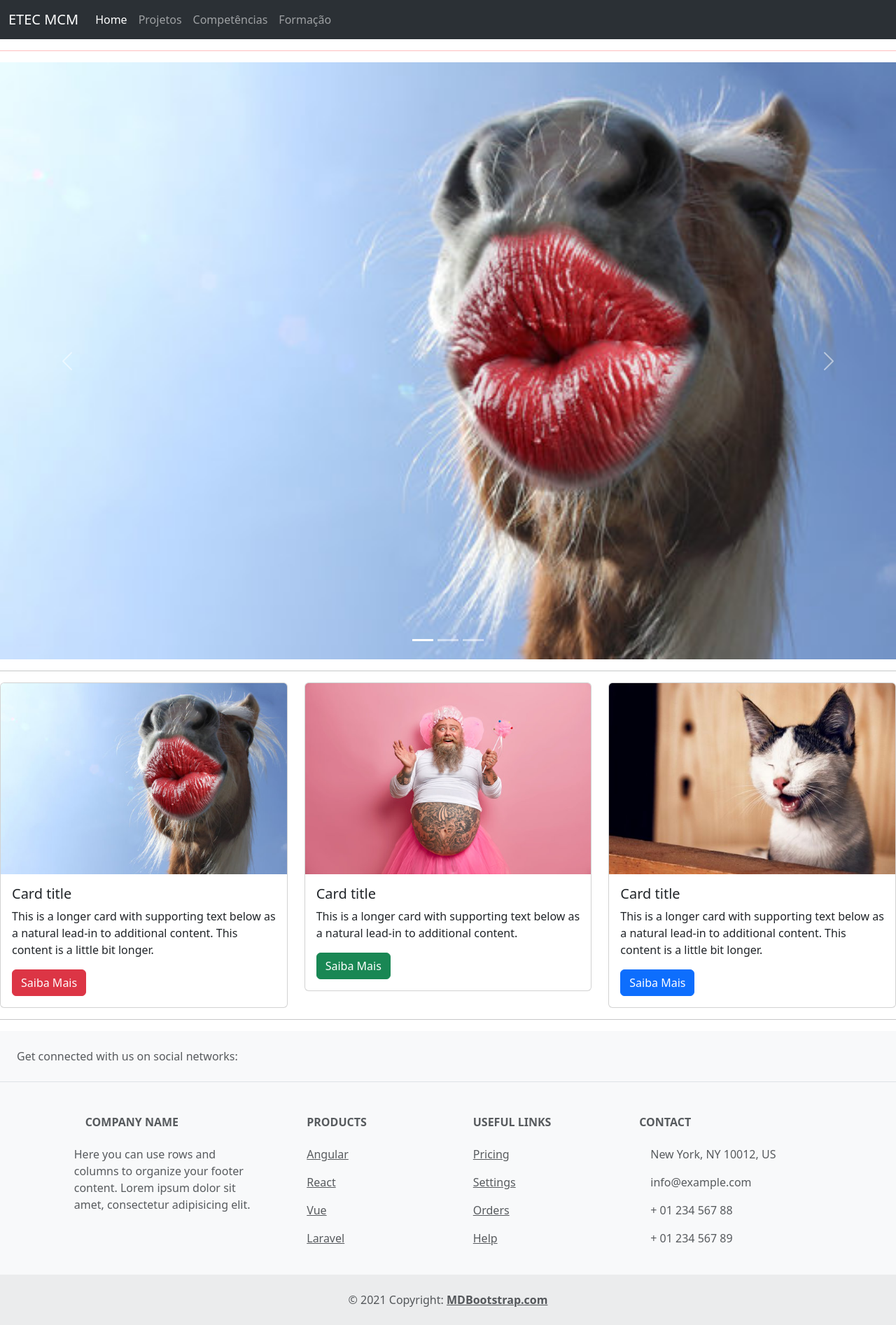
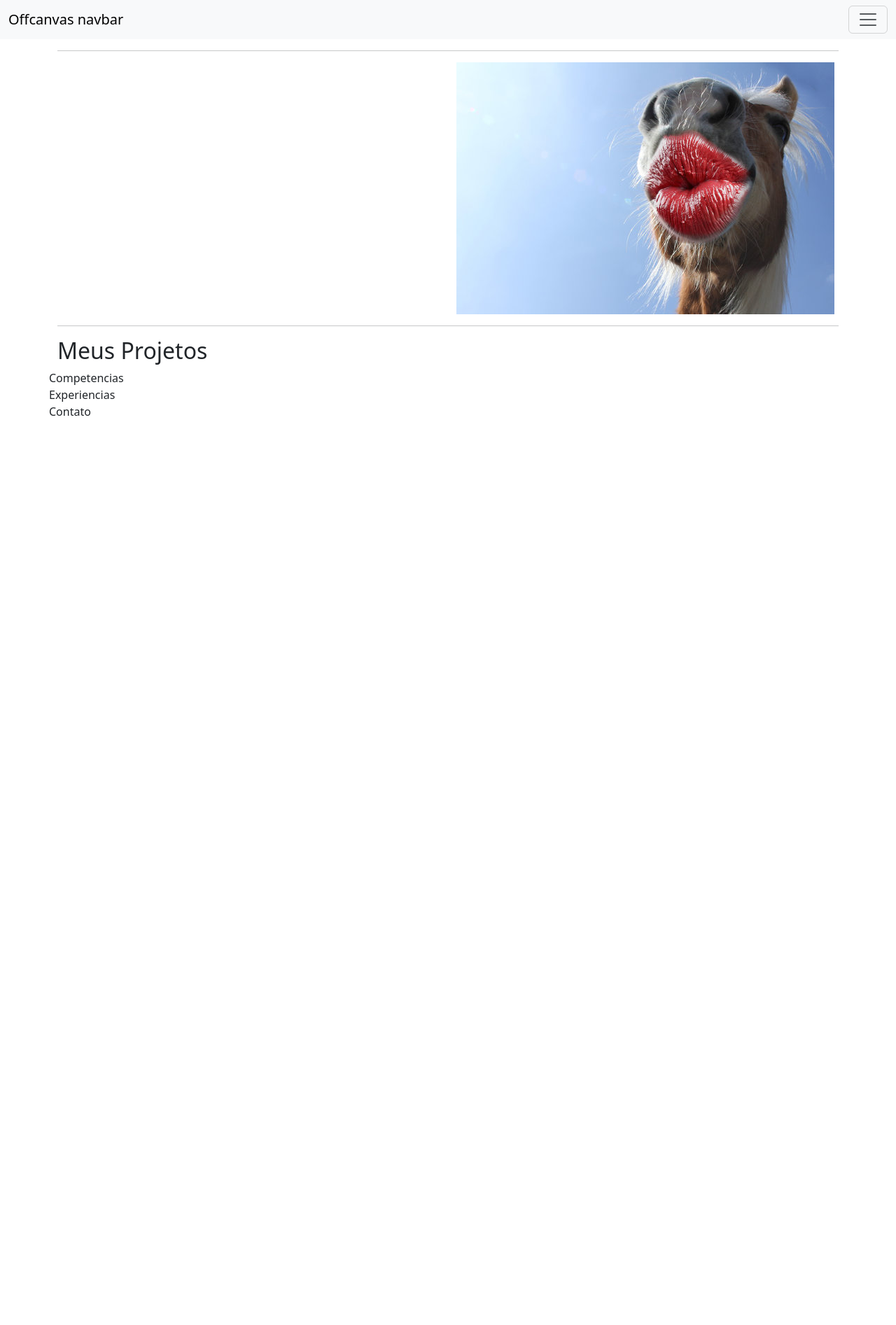
Before and after one commit to PedroGimenes/MeuCurriculo, a plain HTML site: page index.html in a window 1280 px wide. Shown: the whole page at 70% size. After the commit the page ends 800 px from the top, so only its background shows below. Drawn offline with Linux system fonts and the light colour scheme.

Commit message:
mudança index

```diff
--- a/index.html
+++ b/index.html
@@ -7,218 +7,138 @@
     <link rel="stylesheet" href="css/bootstrap.css">
 </head>
 <body>
-    <nav class="navbar navbar-expand-lg bg-body-tertiary bg-dark" data-bs-theme="dark">
+
   <div class="container-fluid">
-          <a class="navbar-brand" href="#">ETEC MCM</a>
-          <button class="navbar-toggler" type="button" data-bs-toggle="collapse" data-bs-target="#navbarSupportedContent" aria-controls="navbarSupportedContent" aria-expanded="false" aria-label="Toggle navigation">
+    <header>
+    <!-- Menu de navegação-->
+
+    <nav class="navbar bg-body-tertiary fixed-top">
+      <div class="container-fluid">
+        <a class="navbar-brand" href="#">Offcanvas navbar</a>
+        <button class="navbar-toggler" type="button" data-bs-toggle="offcanvas" data-bs-target="#offcanvasNavbar" aria-controls="offcanvasNavbar" aria-label="Toggle navigation">
           <span class="navbar-toggler-icon"></span>
         </button>
-          <div class="collapse navbar-collapse" id="navbarSupportedContent">
-            <ul class="navbar-nav me-auto mb-2 mb-lg-0">
+        <div class="offcanvas offcanvas-end" tabindex="-1" id="offcanvasNavbar" aria-labelledby="offcanvasNavbarLabel">
+          <div class="offcanvas-header">
+            <h5 class="offcanvas-title" id="offcanvasNavbarLabel">Offcanvas</h5>
+            <button type="button" class="btn-close" data-bs-dismiss="offcanvas" aria-label="Close"></button>
+          </div>
+          <div class="offcanvas-body">
+            <ul class="navbar-nav justify-content-end flex-grow-1 pe-3">
               <li class="nav-item">
                 <a class="nav-link active" aria-current="page" href="#">Home</a>
               </li>
               <li class="nav-item">
-                <a class="nav-link" href="#">Projetos</a>
+                <a class="nav-link" href="#">Link</a>
               </li>
-              <li class="nav-item">
-                <a class="nav-link" href="#">Competências</a>
+              <li class="nav-item dropdown">
+                <a class="nav-link dropdown-toggle" href="#" role="button" data-bs-toggle="dropdown" aria-expanded="false">
+                  Dropdown
+                </a>
+                <ul class="dropdown-menu">
+                  <li><a class="dropdown-item" href="#">Action</a></li>
+                  <li><a class="dropdown-item" href="#">Another action</a></li>
+                  <li>
+                    <hr class="dropdown-divider">
                   </li>
-              <li class="nav-item">
-                <a class="nav-link" href="#">Formação</a>
+                  <li><a class="dropdown-item" href="#">Something else here</a></li>
+                </ul>
               </li>
-            </ul>
+          </div>
         </div>
       </div>
     </nav>
 
-    <hr style="color: red;">
+    </header>
+  </div>
 
-    <div id="carouselExampleIndicators" class="carousel slide">
-        <div class="carousel-indicators">
-          <button type="button" data-bs-target="#carouselExampleIndicators" data-bs-slide-to="0" class="active" aria-current="true" aria-label="Slide 1"></button>
-          <button type="button" data-bs-target="#carouselExampleIndicators" data-bs-slide-to="1" aria-label="Slide 2"></button>
-          <button type="button" data-bs-target="#carouselExampleIndicators" data-bs-slide-to="2" aria-label="Slide 3"></button>
-        </div>
-        <div class="carousel-inner">
-          <div class="carousel-item active">
-            <img src="img/img01.jpg" class="d-block w-100" alt="...">
-          </div>
-          <div class="carousel-item">
-            <img src="img/img02.jpg" class="d-block w-100" alt="...">
-          </div>
-          <div class="carousel-item">
-            <img src="img/img03.jpg" class="d-block w-100" alt="...">
-          </div>
-        </div>
-        <button class="carousel-control-prev" type="button" data-bs-target="#carouselExampleIndicators" data-bs-slide="prev">
-          <span class="carousel-control-prev-icon" aria-hidden="true"></span>
-          <span class="visually-hidden">Previous</span>
-        </button>
-        <button class="carousel-control-next" type="button" data-bs-target="#carouselExampleIndicators" data-bs-slide="next">
-          <span class="carousel-control-next-icon" aria-hidden="true"></span>
-          <span class="visually-hidden">Next</span>
-        </button>
+ <div class="container">
+   <main>
+    <section>
+      <!--Aqui tem duas row(linha)-->
+
+       <div class="row">
+         <h1>Sobre Mim</h1>
        </div>
 
        <hr>
 
-    <div class="row row-cols-1 row-cols-md-3 g-4">
+       <div class="row">
+         <!--Aqui tem duas col(colunas)-->
+
          <div class="col">
-          <div class="card">
-            <img src="img/img01.jpg" class="card-img-top" alt="...">
-            <div class="card-body">
-              <h5 class="card-title">Card title</h5>
-              <p class="card-text">This is a longer card with supporting text below as a natural lead-in to additional content. This content is a little bit longer.</p>
-              <button type="button" class="btn btn-danger">Saiba Mais</button>
+          <!--Aqui minha descrição-->
+
          </div>
+
+         <div class="col">
+          <!--Aqui aparece uma imagem-->
+           <img src="img/img01.jpg" alt="">
          </div>
-        </div>
-        <div class="col">
-          <div class="card">
-            <img src="img/img02.jpg" class="card-img-top" alt="...">
-            <div class="card-body">
-              <h5 class="card-title">Card title</h5>
-              <p class="card-text">This is a longer card with supporting text below as a natural lead-in to additional content.</p><button type="button" class="btn btn-success">Saiba Mais</button>
-            </div>
-          </div>
-        </div>
-        <div class="col">
-          <div class="card">
-            <img src="img/img03.jpg" class="card-img-top" alt="...">
-            <div class="card-body">
-              <h5 class="card-title">Card title</h5>
-              <p class="card-text">This is a longer card with supporting text below as a natural lead-in to additional content. This content is a little bit longer.</p>
-              <button type="button" class="btn btn-primary">Saiba Mais</button>
-            </div>
-          </div>
-        </div>
+
        </div>
 
        <hr>
+    </section>
+    <section>
 
-    <!-- Footer -->
-  <footer class="text-center text-lg-start bg-body-tertiary text-muted">
-    <!-- Section: Social media -->
-    <section class="d-flex justify-content-center justify-content-lg-between p-4 border-bottom">
-      <!-- Left -->
-      <div class="me-5 d-none d-lg-block">
-        <span>Get connected with us on social networks:</span>
+       <div class="row">
+         <h2>Meus Projetos</h2>
        </div>
-      <!-- Left -->
-
-      <!-- Right -->
-      <div>
-        <a href="" class="me-4 text-reset">
-          <i class="fab fa-facebook-f"></i>
-        </a>
-        <a href="" class="me-4 text-reset">
-          <i class="fab fa-twitter"></i>
-        </a>
-        <a href="" class="me-4 text-reset">
-          <i class="fab fa-google"></i>
-        </a>
-        <a href="" class="me-4 text-reset">
-          <i class="fab fa-instagram"></i>
-        </a>
-        <a href="" class="me-4 text-reset">
-          <i class="fab fa-linkedin"></i>
-        </a>
-        <a href="" class="me-4 text-reset">
-          <i class="fab fa-github"></i>
-        </a>
-      </div>
-      <!-- Right -->
-    </section>
-    <!-- Section: Social media -->
-
-    <!-- Section: Links  -->
-    <section class="">
-      <div class="container text-center text-md-start mt-5">
-        <!-- Grid row -->
-        <div class="row mt-3">
-          <!-- Grid column -->
-          <div class="col-md-3 col-lg-4 col-xl-3 mx-auto mb-4">
-            <!-- Content -->
-            <h6 class="text-uppercase fw-bold mb-4">
-              <i class="fas fa-gem me-3"></i>Company name
-            </h6>
-            <p>
-              Here you can use rows and columns to organize your footer content. Lorem ipsum
-              dolor sit amet, consectetur adipisicing elit.
-            </p>
-          </div>
-          <!-- Grid column -->
-
-          <!-- Grid column -->
-          <div class="col-md-2 col-lg-2 col-xl-2 mx-auto mb-4">
-            <!-- Links -->
-            <h6 class="text-uppercase fw-bold mb-4">
-              Products
-            </h6>
-            <p>
-              <a href="#!" class="text-reset">Angular</a>
-            </p>
-            <p>
-              <a href="#!" class="text-reset">React</a>
-            </p>
-            <p>
-              <a href="#!" class="text-reset">Vue</a>
-            </p>
-            <p>
-              <a href="#!" class="text-reset">Laravel</a>
-            </p>
-          </div>
-          <!-- Grid column -->
-
-          <!-- Grid column -->
-          <div class="col-md-3 col-lg-2 col-xl-2 mx-auto mb-4">
-            <!-- Links -->
-            <h6 class="text-uppercase fw-bold mb-4">
-              Useful links
-            </h6>
-            <p>
-              <a href="#!" class="text-reset">Pricing</a>
-            </p>
-            <p>
-              <a href="#!" class="text-reset">Settings</a>
-            </p>
-            <p>
-              <a href="#!" class="text-reset">Orders</a>
-            </p>
-            <p>
-              <a href="#!" class="text-reset">Help</a>
-            </p>
-          </div>
-          <!-- Grid column -->
-
-          <!-- Grid column -->
-          <div class="col-md-4 col-lg-3 col-xl-3 mx-auto mb-md-0 mb-4">
-            <!-- Links -->
-            <h6 class="text-uppercase fw-bold mb-4">Contact</h6>
-            <p><i class="fas fa-home me-3"></i> New York, NY 10012, US</p>
-            <p>
-              <i class="fas fa-envelope me-3"></i>
-              info@example.com
-            </p>
-            <p><i class="fas fa-phone me-3"></i> + 01 234 567 88</p>
-            <p><i class="fas fa-print me-3"></i> + 01 234 567 89</p>
-          </div>
-          <!-- Grid column -->
-        </div>
-        <!-- Grid row -->
+       <div class="row">
+         <!--Aqui vai 4 colunas que vão conter um card cada uma delas-->
        </div>
     </section>
-    <!-- Section: Links  -->
 
-    <!-- Copyright -->
-    <div class="text-center p-4" style="background-color: rgba(0, 0, 0, 0.05);">
-      © 2021 Copyright:
-      <a class="text-reset fw-bold" href="https://mdbootstrap.com/">MDBootstrap.com</a>
+
+    <section>
+      <div class="row">
+        Competencias
       </div>
-    <!-- Copyright -->
+
+      <div class="row">
+        <div class="col">
+          <!--Aqui vou falar as minhas competencias-->
+        </div>
+      </div>
+    </section>
+
+
+    <section>
+      <div class="row">
+        Experiencias
+      </div>
+
+      <div class="row">
+        <div class="col">
+          <!--Aqui vai as minhas Experiencias-->
+        </div>
+      </div>
+    </section>
+
+
+
+
+    <section>
+      <div class="row">
+        Contato
+      </div>
+
+      <div class="row">
+        <div class="col">
+          <!--Aqui vai minhas informações de contatos-->
+        </div>
+      </div>
+    </section>
+
+   </main>
+ </div>
+
+  <div class="container-fluid">
+    <footer>
+      <!--Aqui vai o rodapé-->
     </footer>
-  <!-- Footer -->
+  </div>
 
   <script src="js/bootstrap.js"></script>
 </body>
```
Lines whose indentation alone changed are shown as unchanged.
